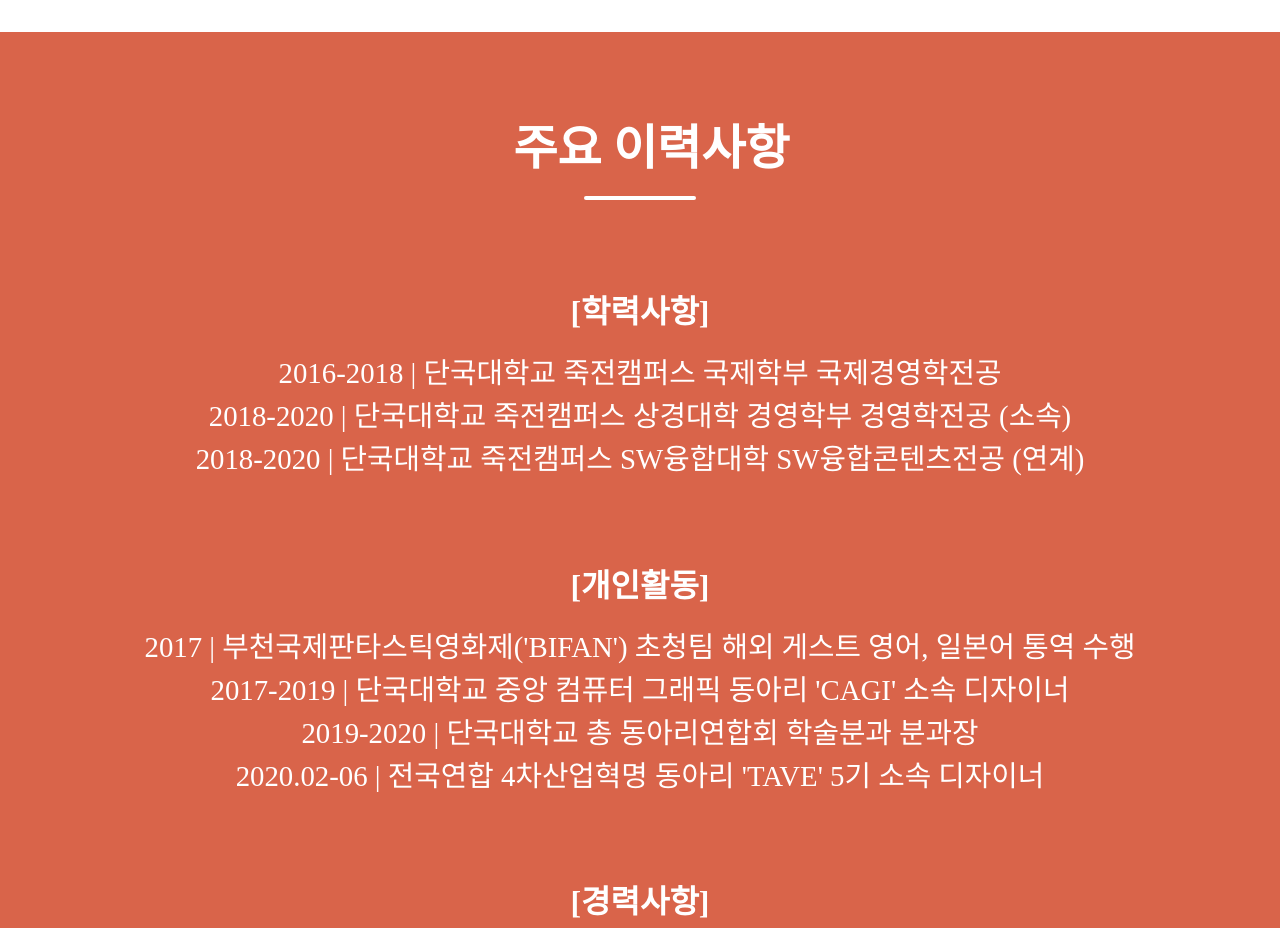
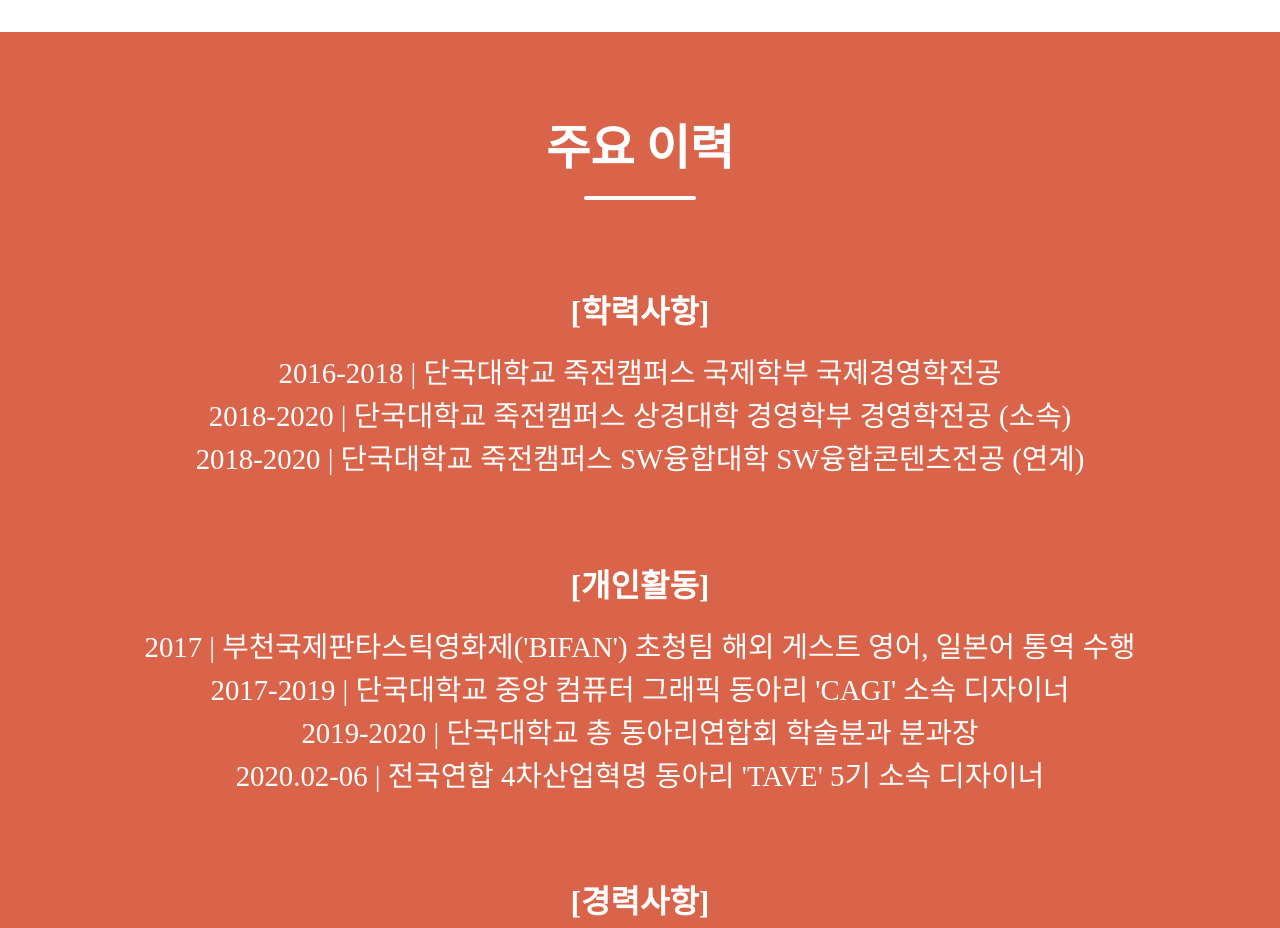
Before and after one commit to nullnote/about_jy, a plain HTML site: page index.html in a window 1280 px wide. Shown: the part 1720-2648 px from the top of the page. Drawn offline with nearby package versions, Linux system fonts and the light colour scheme; a web font is replaced by a local one.

Commit message:
Update index.html
- 폰트 가운데 정렬

```diff
--- a/index.html
+++ b/index.html
@@ -588,7 +588,7 @@
       <div class="container">
         <!-- About Section Heading-->
         <div class="text-center" style="text-align: center;">
-          <h2 class="page-section-heading d-inline-block text-white">&nbsp;&nbsp;주요 이력사항</h2>
+          <h2 class="page-section-heading d-inline-block text-white">주요 이력</h2>
         </div>
 <!-- 나누기 라인-->
 <div class="divider-custom divider-light" style="align-items: center;">
```
